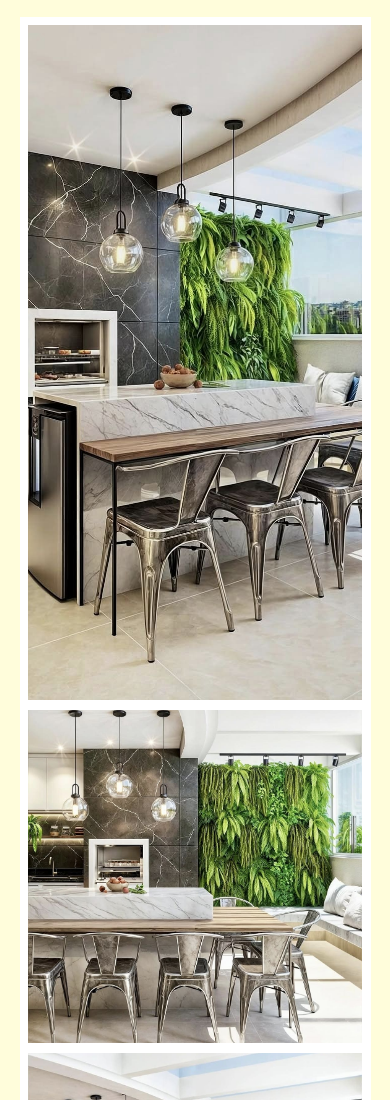
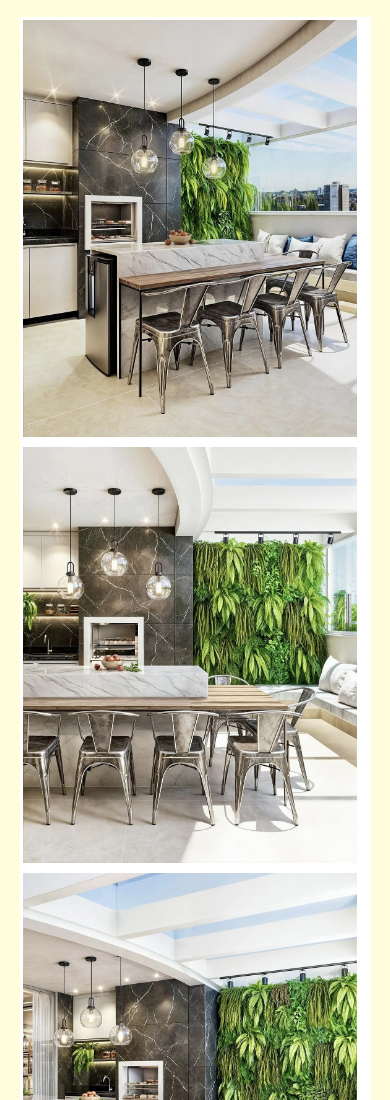
Before and after one commit to devLavinea/arquitetoEmanuel, a plain HTML site: page projects.html in a window 390 px wide. Shown: the top 1100 px of the page. Drawn offline with nearby package versions, Linux system fonts and the light colour scheme.

Commit message:
final total

```diff
--- a/src/styles/pageProjects.css
+++ b/src/styles/pageProjects.css
@@ -1,12 +1,10 @@
-#projects{
+#projects {
   background-color: var(--color-primary-1);
   display: flex;
   align-items: center;
   justify-content: center;
   width: 100vw;
   height: 100vh;
-
-
 }
 
 #content_projects {
@@ -14,13 +12,11 @@
   width: 90%;
   height: 85%;
   display: flex;
-    padding:0px;
-    align-items:center;
+  padding: 0px;
+  align-items: center;
   justify-content: space-between;
-    position:relative;
+  position: relative;
 }
-
-
 
 #content_projects_img {
   display: flex;
@@ -33,7 +29,7 @@
   position: relative;
 }
 
-#content_projects_img img{
+#content_projects_img img {
   transition: transform 0.3s ease;
 }
 
@@ -50,45 +46,40 @@
   height: 98%;
 }
 
-#a, #d {
+#a,
+#d {
   height: 98%;
   width: 33%;
   object-fit: cover;
 }
 
-#b, #c {
+#b,
+#c {
   height: 49%;
   width: 100%;
   object-fit: cover;
 }
 
-
-
-#content_projects_text h2{
+#content_projects_text h2 {
   font-size: 1.2rem;
-    font-weight:500;
+  font-weight: 500;
   color: var(--color-neutral-1);
-    text-align:start;
-    margin-right:25%;
-
-
+  text-align: start;
+  margin-right: 25%;
 }
 
-#content_projects_text{
-    width:40%;
-    height:100%;
-    display:flex;
-    flex-direction:column;
-    justify-content:space-around;
+#content_projects_text {
+  width: 40%;
+  height: 100%;
+  display: flex;
+  flex-direction: column;
+  justify-content: space-around;
   padding: 1% 1% 1% 2%;
-    text-align:end;
+  text-align: end;
   position: relative;
-
-
 }
 
-
-#content_projects_text_button{
+#content_projects_text_button {
   background-color: var(--color-primary-3);
   color: var(--color-neutral-0);
   border: none;
@@ -97,121 +88,106 @@
   font-size: 1rem;
   padding: 6px 16px;
   cursor: pointer;
-    position:absolute;
-    bottom:80px;
-    left:0;
+  max-width: 220px;
 }
 
-
-@media screen and (max-width:700px){
-    #projects{
+@media screen and (max-width: 700px) {
+  #projects {
     height: auto;
-        padding-top: 2vh;;
+    padding-top: 2vh;
+    padding-bottom: 5vh;
   }
   #content_projects {
     flex-direction: column;
     height: auto;
     padding: 0 10px 40px 0;
-
   }
 
-    #content_projects_text{
+  #content_projects_text {
     width: 100%;
-        min-height:80vh ;
+    height: auto;
     justify-content: space-around;
   }
 
-    #content_projects_text h2{
-        margin-right:0%;
+  #content_projects_text h2 {
+    margin: 0%;
 
-
+    padding: 5% 2% 10vh 2%;
   }
 
   #content_projects_img {
     flex-direction: column;
-       height: auto;
+    min-height: 100%;
     width: 100%;
-        padding-bottom: 40px;
-
+    padding-bottom: 55px;
   }
 
   .content-img-center {
+    width: 100%;
+    height: 100%;
+    gap: 10px;
+  }
+
+  #a,
+  #d {
+    height: 39.8%;
+    width: 100%;
+  }
+
+  #b,
+  #c {
+    height: 39.8%;
 
     width: 100%;
-        height: 100vh;
-
+  }
+  #voltarBtn {
+    display: none;
+  }
+  #content_projects_text_button {
+    margin: 7vh 20px 4vh 20px;
+  }
 }
 
-    #a, #d {
-        height: 50vh;
-        width: 100%;
-
-    }
-
-    #b, #c {
-        height: 49.3%;
-        width: 100%;
-
-    }
-    #voltarBtn{
-        display: none;
-    }
-    #content_projects_text_button{
-        bottom:15px;
-    }
-
-}
-
-
-@media screen and (max-width:1170px){
+@media (min-width: 701px) and (max-width: 1170px) {
   #content_projects {
     flex-direction: column;
     height: auto;
     padding: 5px 5px 10px 5px;
-
-
-
   }
 
   #content_projects_img {
     width: 100%;
     padding-bottom: 40px;
-
-
   }
-    #projects{
+  #projects {
     height: auto;
-        padding-top: 2vh;;
+    padding-top: 2vh;
   }
-    #voltarBtn{
+  #voltarBtn {
     display: none;
   }
 
   .content-img-center {
-
     width: 100%;
     height: 80vh;
-
   }
 
-    #a, #d {
+  #a,
+  #d {
     height: 80vh;
-        width: 33,3%;
-
+    width: 33, 3%;
   }
 
-    #b, #c {
+  #b,
+  #c {
     height: 39.4vh;
     width: 100%;
-
   }
 
-    #content_projects_text{
+  #content_projects_text {
     width: 100%;
-        min-height:60vh ;
+    min-height: 60vh;
     justify-content: space-around;
     padding-left: 20px;
-
   }
-
 }
--- a/src/styles/style.css
+++ b/src/styles/style.css
@@ -132,7 +132,7 @@ body {
   display: none;
 }
 
-@media screen and (max-width: 1100px) {
+@media (min-width: 901px) and (max-width: 1100px) {
   .swiper-button-next::after,
   .swiper-button-prev::after {
     display: flex;
```
Lines whose indentation alone changed are shown as unchanged.
